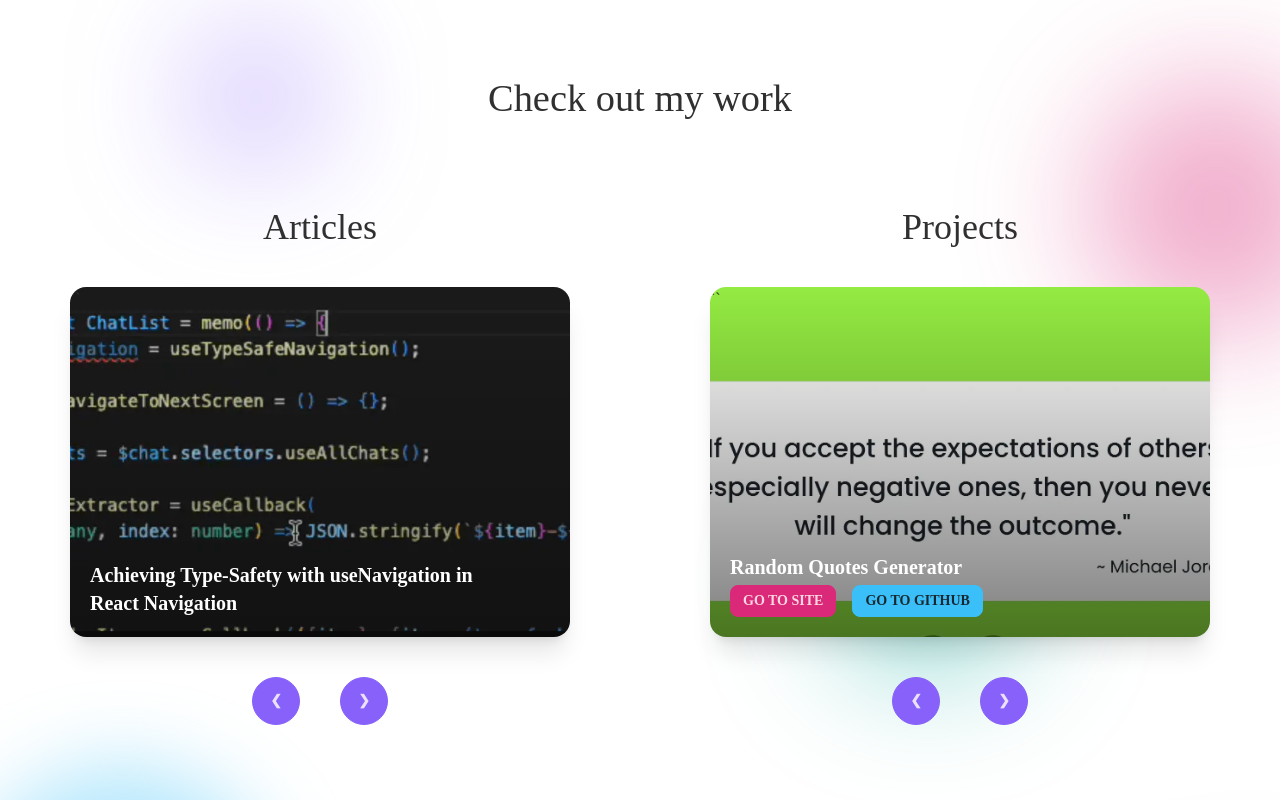
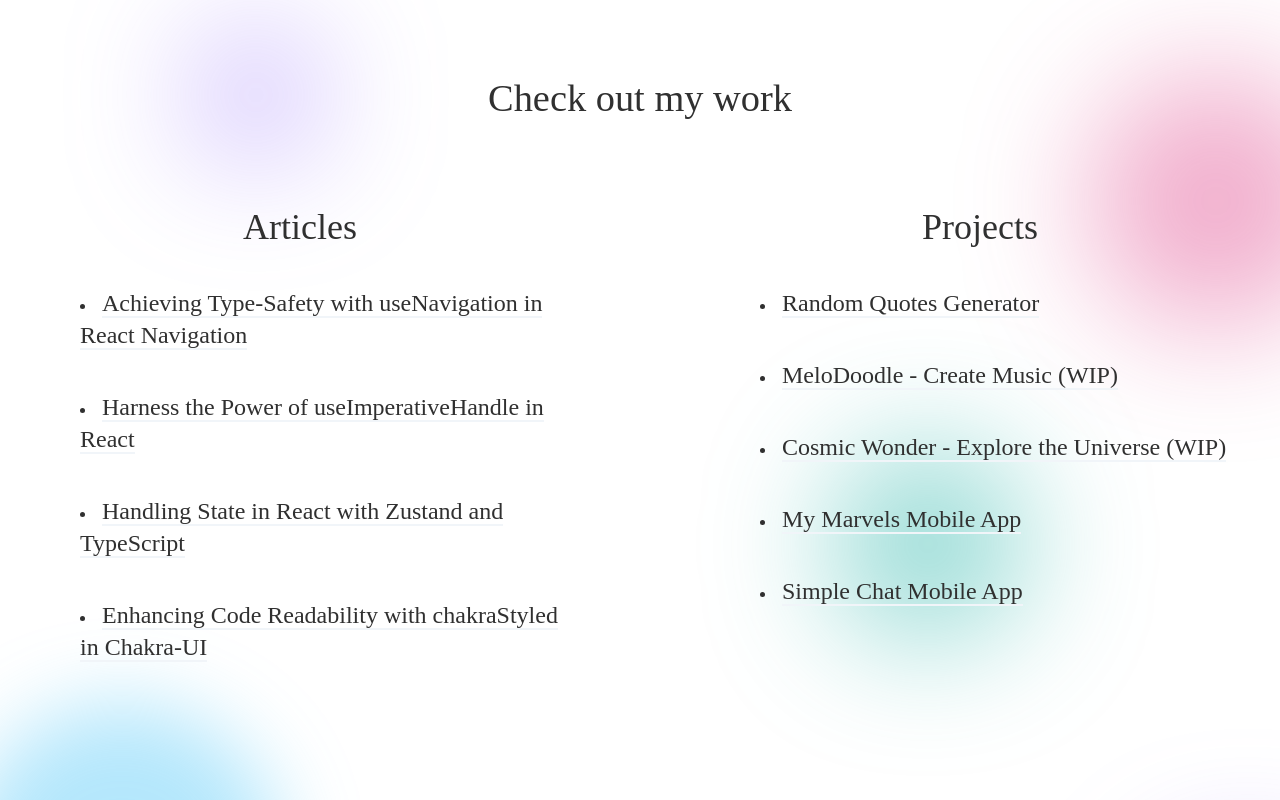
Before and after one commit to vaibhav1324/portfolio, a React (Create React App) app: page / in a window 1280 px wide. Shown: the part 1780-2580 px from the top of the page. Built offline with nearby package versions, Linux system fonts and the light colour scheme.

Commit message:
chore: refactor work section

```diff
--- a/src/App.tsx
+++ b/src/App.tsx
@@ -13,7 +13,7 @@ import {
 const App: FC = () => {
   return (
     <div className="h-full w-full">
-      <section className="p-5 md:p-20 h-[92vh] flex gap-10 flex-wrap">
+      <section className="p-5 md:p-20 min-h-[92vh] flex gap-10 flex-wrap">
         <Navbar />
         <HeroSection />
         <SkillSetCarousel />
@@ -23,9 +23,9 @@ const App: FC = () => {
         <AboutMe />
       </section>
 
-      <section className="min-h-[100vh] py-20 relative overflow-hidden">
+      <section className="py-20 relative overflow-hidden">
         <p className="text-center heading-2">Check out my work</p>
-        <div className="grid grid-cols-1 lg:grid-cols-2 relative">
+        <div className="grid grid-cols-1 lg:grid-cols-2 gap-20 relative">
           <Articles />
           <Projects />
         </div>
--- a/src/components/Articles.tsx
+++ b/src/components/Articles.tsx
@@ -1,111 +1,68 @@
-import { FC, useRef } from 'react';
+import { FC } from 'react';
 
-import article1 from '../assets/article-1.webp';
-import article2 from '../assets/article-2.webp';
-import article3 from '../assets/article-3.webp';
-import article4 from '../assets/article-4.webp';
+import { AnimatePresence, motion } from 'framer-motion';
 
 const ARTICLES = [
   {
     id: 'article-card-1',
-    img: article1,
     url: 'https://medium.com/stackademic/achieving-type-safety-with-usenavigation-in-react-navigation-cb96ccc5b9e3',
     title: 'Achieving Type-Safety with useNavigation in React Navigation',
   },
   {
     id: 'article-card-2',
-    img: article2,
     url: 'https://medium.com/@vaib1324/harness-the-power-of-useimperativehandle-in-react-9995f53fe149',
     title: 'Harness the Power of useImperativeHandle in React',
   },
   {
     id: 'article-card-3',
-    img: article3,
     url: 'https://medium.com/@vaib1324/handling-state-in-react-with-zustand-and-typescript-454464a07eed',
     title: 'Handling State in React with Zustand and TypeScript',
   },
   {
     id: 'article-card-4',
-    img: article4,
     url: 'https://medium.com/@vaib1324/enhancing-code-readability-with-chakrastyled-in-chakra-ui-9c656219a924',
     title: 'Enhancing Code Readability with chakraStyled in Chakra-UI',
   },
 ];
 
+const getAnimationConfig = (index: number) => ({
+  initial: {
+    opacity: 0,
+    x: -100,
+  },
+  whileInView: {
+    opacity: 1,
+    x: 0,
+  },
+  transition: {
+    delay: index * 0.3,
+    duration: 0.6,
+    type: 'spring',
+  },
+  viewport: { once: true },
+});
+
 const Articles: FC = () => {
-  const indexRef = useRef(1);
+  return (
+    <div className="p-5 md:px-10 md:py-20 gap-10 flex flex-1 flex-col min-w-[250px] md:min-w-[400px]">
+      <h3 className="text-4xl text-center">Articles</h3>
 
-  return (
-    <div className="p-5 md:px-10 md:py-20 gap-10 flex flex-1 flex-col min-w-[250px] md:min-w-[400px] justify-center items-center">
-      <h3 className="text-4xl">Articles</h3>
-
-      <div className="w-full max-w-[500px] h-[350px] carousel gap-10 rounded-box relative shadow-xl scale-100 hover:cursor-pointer hover:scale-110 transition-all ease-in-out active:scale-100">
-        {ARTICLES.map((item, index) => {
-          return (
-            <div
-              id={item.id}
-              key={item.title}
-              className="card bg-white carousel-item w-full relative before:content-['``'] before:bg-gradient-to-b from-[transparent] to-[#00000050] before:absolute before:top-0 before:left-0 before:right-0 before:bottom-0 before:z-[0]"
-              onClick={() => {
-                window.open(item.url, '_blank');
-              }}>
-              <img
-                src={item.img}
-                alt={`article-${index + 1}`}
-                className="object-cover h-full w-full object-center"
-              />
-              <p className="text-xl text-white font-bold absolute bottom-5 left-5 max-w-sm">
-                {item.title}
-              </p>
-            </div>
-          );
-        })}
-      </div>
-
-      <div className="flex gap-10">
-        <button
-          className="btn btn-circle btn-primary"
-          onClick={() => {
-            if (indexRef.current <= 1) {
-              return;
-            }
-
-            const el = document.getElementById(
-              `article-card-${indexRef.current - 1}`,
-            );
-
-            if (!el) {
-              return;
-            }
-
-            el.scrollIntoView({ behavior: 'smooth' });
-
-            indexRef.current--;
-          }}>
-          ❮
-        </button>
-        <button
-          className="btn btn-circle  btn-primary"
-          onClick={() => {
-            if (indexRef.current >= 4) {
-              return;
-            }
-
-            const el = document.getElementById(
-              `article-card-${indexRef.current + 1}`,
-            );
-
-            if (!el) {
-              return;
-            }
-
-            el.scrollIntoView({ behavior: 'smooth' });
-
-            indexRef.current++;
-          }}>
-          ❯
-        </button>
-      </div>
+      <motion.ul className="grid gap-10 pl-10" style={{ listStyle: 'inside' }}>
+        <AnimatePresence mode="wait">
+          {ARTICLES.map((article, index) => (
+            <motion.li key={article.id} {...getAnimationConfig(index)}>
+              <a
+                href={article.url}
+                target="_blank"
+                rel="noreferrer"
+                className="text-lg md:text-2xl hover:text-primary border-b-2 border-slate-100 hover:border-primary"
+                style={{ transition: '0.3s' }}>
+                {article.title}
+              </a>
+            </motion.li>
+          ))}
+        </AnimatePresence>
+      </motion.ul>
     </div>
   );
 };
--- a/src/components/HeroSection.tsx
+++ b/src/components/HeroSection.tsx
@@ -14,7 +14,9 @@ const HeroSection: FC = () => {
           I channel my critical thinking skills into crafting seamless digital
           experiences that not only look good but function flawlessly.
         </p>
-        <button className="mt-6 btn btn-primary">Contact me</button>
+        <div className="w-full grid place-items-center md:place-items-start">
+          <button className="mt-6 btn btn-primary">Contact me</button>
+        </div>
       </div>
       <div
         className={`bg-[#3ABFF860] absolute top-0 left-[10%] w-[5vw] h-[5vw] rounded blur-xl z-[-1]`}
--- a/src/components/Projects.tsx
+++ b/src/components/Projects.tsx
@@ -1,142 +1,73 @@
-import { FC, useRef } from 'react';
+import { FC } from 'react';
 
-import project1 from '../assets/project-1.webp';
-import project2 from '../assets/project-2.webp';
-import project3 from '../assets/project-3.webp';
-import project4 from '../assets/project-4.webp';
-import project5 from '../assets/project-5.webp';
+import { AnimatePresence, motion } from 'framer-motion';
 
 const PROJECTS = [
   {
     id: 'project-card-1',
-    img: project1,
     url: 'https://vaibhav1324.github.io/quotes-generator/',
-    gh_url: 'https://github.com/vaibhav1324/quotes-generator',
     title: 'Random Quotes Generator',
   },
   {
     id: 'project-card-2',
-    img: project2,
     url: 'https://vaibhav1324.github.io/melodoodle/',
-    gh_url: 'https://github.com/vaibhav1324/melodoodle',
     title: 'MeloDoodle - Create Music (WIP)',
   },
   {
     id: 'project-card-3',
-    img: project3,
     url: 'https://vaibhav1324.github.io/cosmic-wonder/',
-    gh_url: 'https://github.com/vaibhav1324/cosmic-wonder',
     title: 'Cosmic Wonder - Explore the Universe (WIP)',
   },
   {
     id: 'project-card-4',
-    img: project4,
-    url: '',
-    gh_url: 'https://github.com/vaibhav1324/mymarvels',
+    url: 'https://github.com/vaibhav1324/mymarvels',
     title: 'My Marvels Mobile App',
   },
   {
     id: 'project-card-5',
-    img: project5,
-    url: '',
-    gh_url: 'https://github.com/vaibhav1324/ChatApp',
+    url: 'https://github.com/vaibhav1324/ChatApp',
     title: 'Simple Chat Mobile App',
   },
 ];
+
+const getAnimationConfig = (index: number) => ({
+  initial: {
+    opacity: 0,
+    x: -100,
+  },
+  whileInView: {
+    opacity: 1,
+    x: 0,
+  },
+  transition: {
+    delay: index * 0.3,
+    duration: 0.6,
+    type: 'spring',
+  },
+  viewport: { once: true },
+});
+
 const Projects: FC = () => {
-  const indexRef = useRef(1);
+  return (
+    <div className="p-5 md:px-10 md:py-20 gap-10 flex flex-1 flex-col min-w-[250px] md:min-w-[400px]">
+      <h3 className="text-4xl text-center">Projects</h3>
 
-  return (
-    <div className="p-5 md:px-10 md:py-20 gap-10  flex flex-1 flex-col justify-center items-center">
-      <h3 className="text-4xl">Projects</h3>
-
-      <div className="w-full max-w-[500px] h-[350px] carousel gap-10 rounded-box relative shadow-xl scale-100 hover:cursor-pointer">
-        {PROJECTS.map((item, index) => {
-          return (
-            <div
-              id={item.id}
-              key={item.title}
-              className="card bg-white carousel-item w-full relative before:content-['``'] before:bg-gradient-to-b from-[transparent] to-[#00000080] before:absolute before:top-0 before:left-0 before:right-0 before:bottom-0 before:z-[0]">
-              <img
-                src={item.img}
-                alt={`project-${index + 1}`}
-                className={`${
-                  index > 2 ? 'object-contain' : 'object-cover'
-                } h-full w-full object-center`}
-              />
-              <div className="block absolute bottom-5 left-5 max-w-md">
-                <p className="mb-1 text-xl text-white font-bold">
-                  {item.title}
-                </p>
-                <div className="flex gap-4">
-                  {item.url && (
-                    <a
-                      href={item.url}
-                      target="_blank"
-                      rel="noreferrer"
-                      className="btn btn-secondary btn-sm">
-                      go to site
-                    </a>
-                  )}
-
-                  <a
-                    href={item.gh_url}
-                    target="_blank"
-                    rel="noreferrer"
-                    className="btn btn-info btn-sm">
-                    go to github
-                  </a>
-                </div>
-              </div>
-            </div>
-          );
-        })}
-      </div>
-
-      <div className="flex gap-10">
-        <button
-          className="btn btn-circle btn-primary"
-          onClick={() => {
-            if (indexRef.current <= 1) {
-              return;
-            }
-
-            const el = document.getElementById(
-              `project-card-${indexRef.current - 1}`,
-            );
-
-            if (!el) {
-              return;
-            }
-
-            el.scrollIntoView({ behavior: 'smooth' });
-
-            indexRef.current--;
-          }}>
-          ❮
-        </button>
-        <button
-          className="btn btn-circle  btn-primary"
-          onClick={() => {
-            if (indexRef.current >= 5) {
-              return;
-            }
-
-            const el = document.getElementById(
-              `project-card-${indexRef.current + 1}`,
-            );
-
-            if (!el) {
-              return;
-            }
-
-            el.scrollIntoView({ behavior: 'smooth' });
-
-            indexRef.current++;
-          }}>
-          ❯
-        </button>
-      </div>
+      <motion.ul className="grid gap-10 pl-10" style={{ listStyle: 'inside' }}>
+        <AnimatePresence mode="wait">
+          {PROJECTS.map((project, index) => (
+            <motion.li key={project.id} {...getAnimationConfig(index)}>
+              <a
+                href={project.url}
+                target="_blank"
+                rel="noreferrer"
+                className="text-lg md:text-2xl hover:text-secondary border-b-2 border-slate-100 hover:border-secondary"
+                style={{ transition: '0.3s' }}>
+                {project.title}
+              </a>
+            </motion.li>
+          ))}
+        </AnimatePresence>
+      </motion.ul>
     </div>
   );
 };
```
